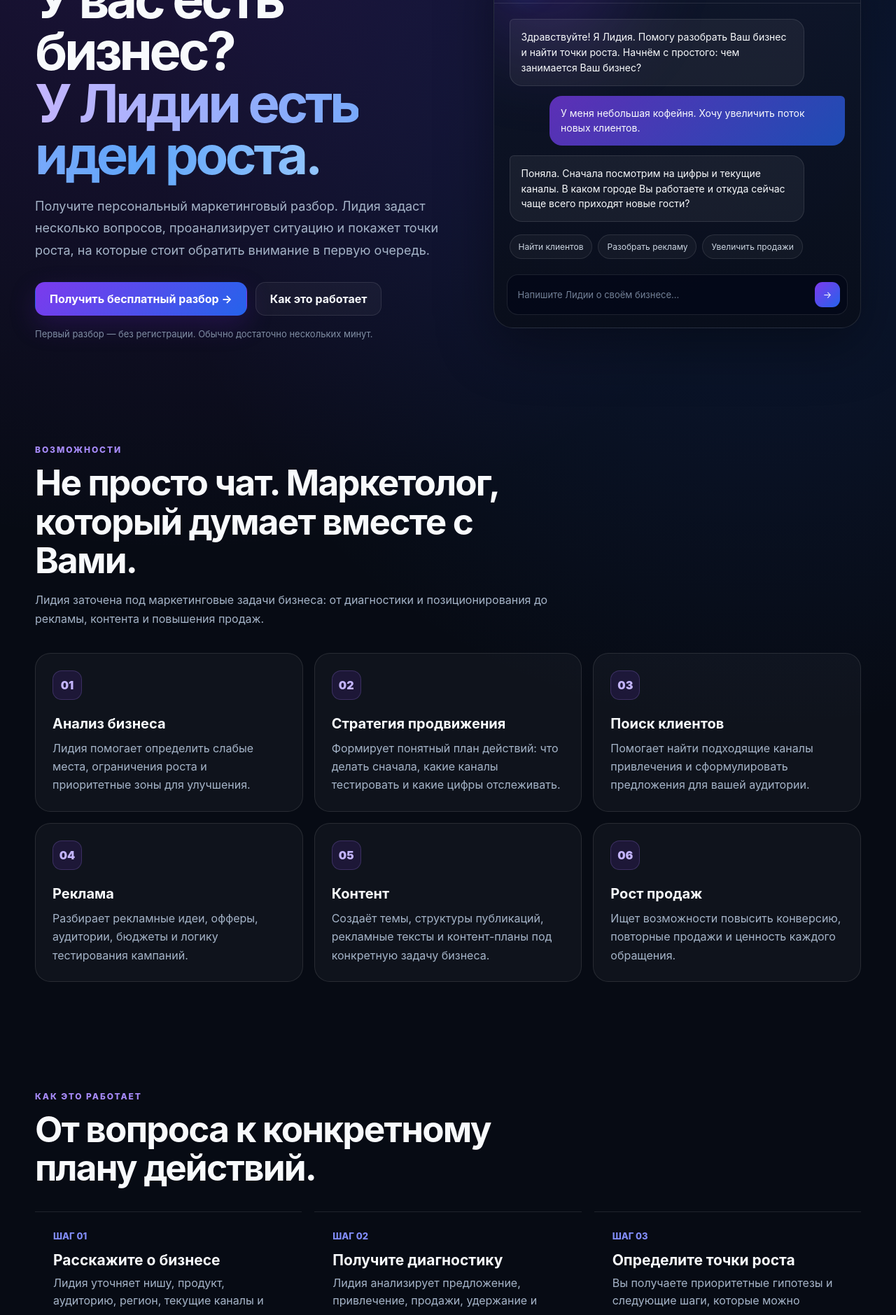
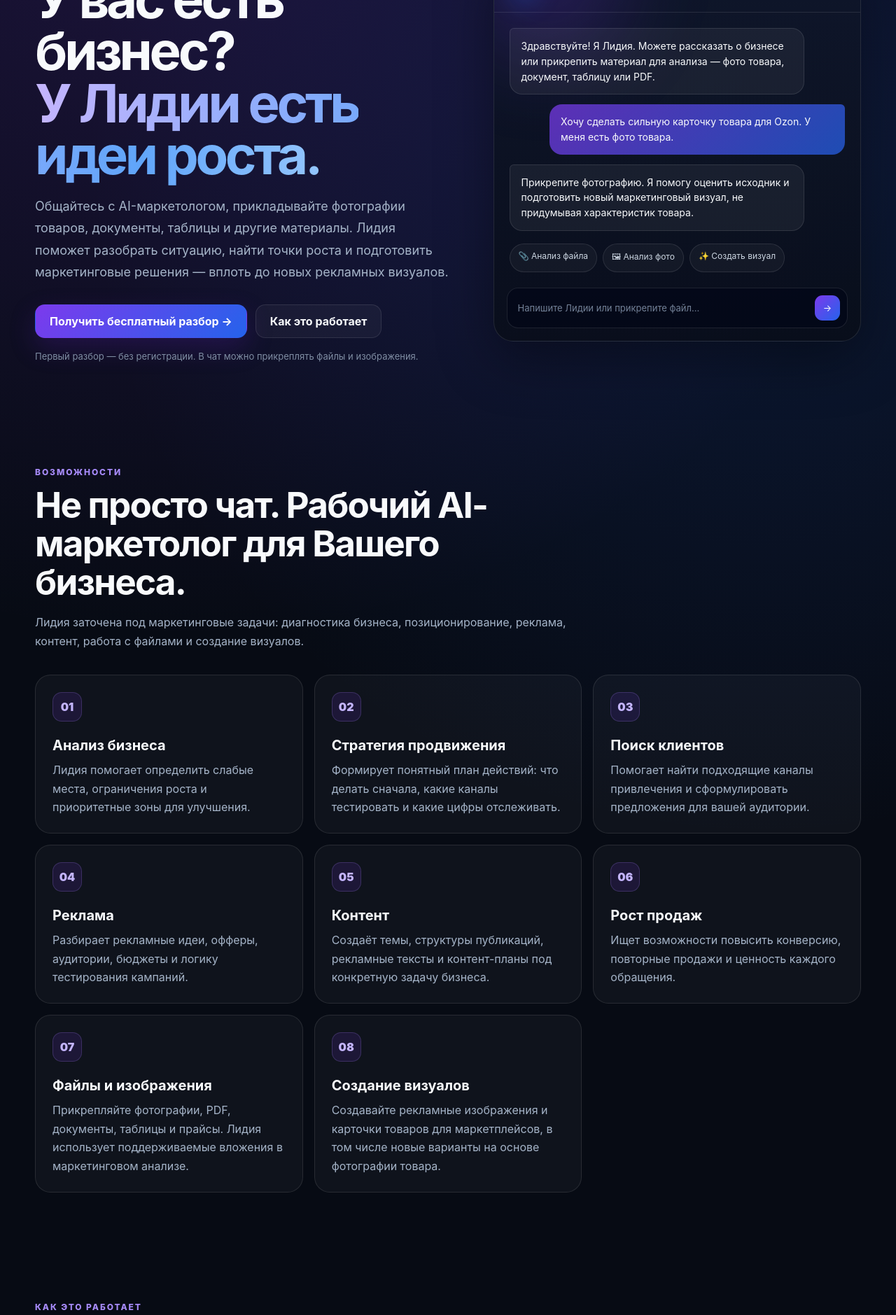
Before and after one commit to pravosudov1994-god/Lidia-ai-v1, a Next.js app: page / in a window 1280 px wide. Shown: the part 260-2139 px from the top of the page at 70% size. Built offline with nearby package versions, Linux system fonts and the light colour scheme.

Commit message:
Show file analysis and image creation on homepage

```diff
--- a/app/page.tsx
+++ b/app/page.tsx
@@ -30,6 +30,16 @@ const features = [
     icon: "06",
     title: "Рост продаж",
     text: "Ищет возможности повысить конверсию, повторные продажи и ценность каждого обращения.",
+  },
+  {
+    icon: "07",
+    title: "Файлы и изображения",
+    text: "Прикрепляйте фотографии, PDF, документы, таблицы и прайсы. Лидия использует поддерживаемые вложения в маркетинговом анализе.",
+  },
+  {
+    icon: "08",
+    title: "Создание визуалов",
+    text: "Создавайте рекламные изображения и карточки товаров для маркетплейсов, в том числе новые варианты на основе фотографии товара.",
   },
 ];
 
@@ -70,9 +80,10 @@ export default function Home() {
             </h1>
 
             <p className="hero-copy">
-              Получите персональный маркетинговый разбор. Лидия задаст несколько
-              вопросов, проанализирует ситуацию и покажет точки роста, на которые
-              стоит обратить внимание в первую очередь.
+              Общайтесь с AI-маркетологом, прикладывайте фотографии товаров,
+              документы, таблицы и другие материалы. Лидия поможет разобрать
+              ситуацию, найти точки роста и подготовить маркетинговые решения —
+              вплоть до новых рекламных визуалов.
             </p>
 
             <div className="hero-actions">
@@ -85,7 +96,7 @@ export default function Home() {
             </div>
 
             <div className="hero-note">
-              Первый разбор — без регистрации. Обычно достаточно нескольких минут.
+              Первый разбор — без регистрации. В чат можно прикреплять файлы и изображения.
             </div>
           </div>
 
@@ -103,25 +114,25 @@ export default function Home() {
 
             <div className="ai-conversation">
               <div className="message message-ai">
-                Здравствуйте! Я Лидия. Помогу разобрать Ваш бизнес и найти точки
-                роста. Начнём с простого: чем занимается Ваш бизнес?
+                Здравствуйте! Я Лидия. Можете рассказать о бизнесе или прикрепить
+                материал для анализа — фото товара, документ, таблицу или PDF.
               </div>
               <div className="message message-user">
-                У меня небольшая кофейня. Хочу увеличить поток новых клиентов.
+                Хочу сделать сильную карточку товара для Ozon. У меня есть фото товара.
               </div>
               <div className="message message-ai">
-                Поняла. Сначала посмотрим на цифры и текущие каналы. В каком городе
-                Вы работаете и откуда сейчас чаще всего приходят новые гости?
+                Прикрепите фотографию. Я помогу оценить исходник и подготовить новый
+                маркетинговый визуал, не придумывая характеристик товара.
               </div>
               <div className="quick-chips">
-                <span className="chip">Найти клиентов</span>
-                <span className="chip">Разобрать рекламу</span>
-                <span className="chip">Увеличить продажи</span>
+                <span className="chip">📎 Анализ файла</span>
+                <span className="chip">🖼 Анализ фото</span>
+                <span className="chip">✨ Создать визуал</span>
               </div>
             </div>
 
             <Link href="/chat" className="chat-input-fake">
-              <span>Напишите Лидии о своём бизнесе...</span>
+              <span>Напишите Лидии или прикрепите файл...</span>
               <span className="send-pill">→</span>
             </Link>
           </div>
@@ -131,10 +142,10 @@ export default function Home() {
       <section className="section" id="capabilities">
         <div className="shell">
           <div className="section-label">Возможности</div>
-          <h2>Не просто чат. Маркетолог, который думает вместе с Вами.</h2>
+          <h2>Не просто чат. Рабочий AI-маркетолог для Вашего бизнеса.</h2>
           <p className="section-intro">
-            Лидия заточена под маркетинговые задачи бизнеса: от диагностики и
-            позиционирования до рекламы, контента и повышения продаж.
+            Лидия заточена под маркетинговые задачи: диагностика бизнеса,
+            позиционирование, реклама, контент, работа с файлами и создание визуалов.
           </p>
 
           <div className="cards-grid">
@@ -152,31 +163,31 @@ export default function Home() {
       <section className="section" id="how">
         <div className="shell">
           <div className="section-label">Как это работает</div>
-          <h2>От вопроса к конкретному плану действий.</h2>
+          <h2>От вопроса или файла — к конкретному маркетинговому решению.</h2>
 
           <div className="steps">
             <div className="step">
               <div className="step-number">ШАГ 01</div>
-              <h3>Расскажите о бизнесе</h3>
+              <h3>Поставьте задачу</h3>
               <p>
-                Лидия уточняет нишу, продукт, аудиторию, регион, текущие каналы и
-                главную задачу.
+                Расскажите о бизнесе или приложите фотографию, PDF, документ,
+                таблицу, прайс или другой материал.
               </p>
             </div>
             <div className="step">
               <div className="step-number">ШАГ 02</div>
-              <h3>Получите диагностику</h3>
+              <h3>Получите анализ</h3>
               <p>
-                Лидия анализирует предложение, привлечение, продажи, удержание и
-                ключевые маркетинговые показатели.
+                Лидия анализирует доступные данные, предложение, привлечение,
+                продажи и материалы, которые Вы передали.
               </p>
             </div>
             <div className="step">
               <div className="step-number">ШАГ 03</div>
-              <h3>Определите точки роста</h3>
+              <h3>Получите результат</h3>
               <p>
-                Вы получаете приоритетные гипотезы и следующие шаги, которые можно
-                проверить на практике.
+                Это может быть план действий, рекламная идея, разбор файла или
+                готовое изображение, которое можно скачать и доработать дальше.
               </p>
             </div>
           </div>
@@ -187,13 +198,13 @@ export default function Home() {
         <div className="shell">
           <div className="cta">
             <div className="section-label">LIDIA AI</div>
-            <h2>Разберём Ваш бизнес прямо сейчас.</h2>
+            <h2>Поставьте Лидии реальную маркетинговую задачу.</h2>
             <p>
-              Ответьте на несколько вопросов. Лидия поможет увидеть ситуацию со
-              стороны маркетингового директора и предложит направления для роста.
+              Опишите ситуацию, приложите материалы и получите анализ или готовый
+              маркетинговый результат прямо в диалоге.
             </p>
             <Link href="/chat" className="button button-primary">
-              Начать бесплатный анализ →
+              Открыть LIDIA AI →
             </Link>
           </div>
         </div>
@@ -202,7 +213,7 @@ export default function Home() {
       <footer className="footer">
         <div className="shell footer-inner">
           <div>© 2026 LIDIA AI</div>
-          <div>AI-маркетолог для малого бизнеса</div>
+          <div>AI-маркетолог для бизнеса</div>
         </div>
       </footer>
     </main>
```
